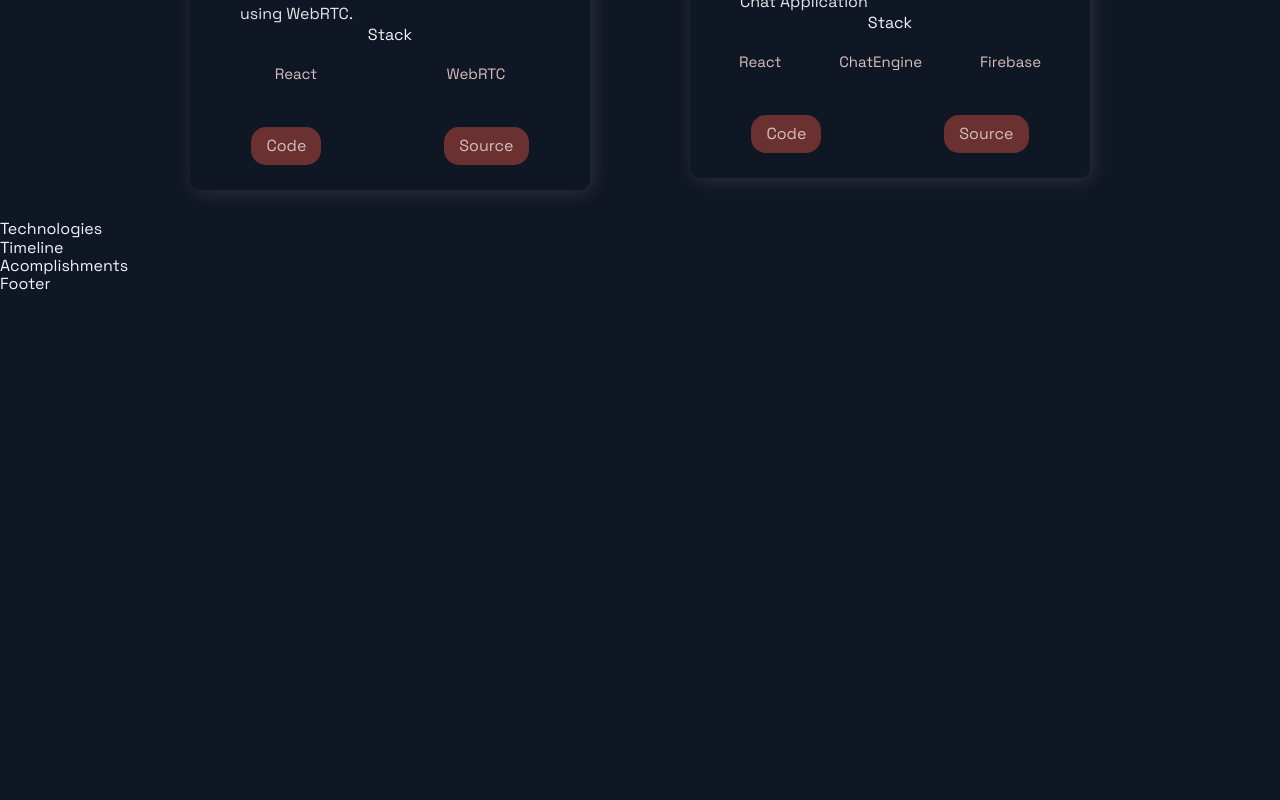
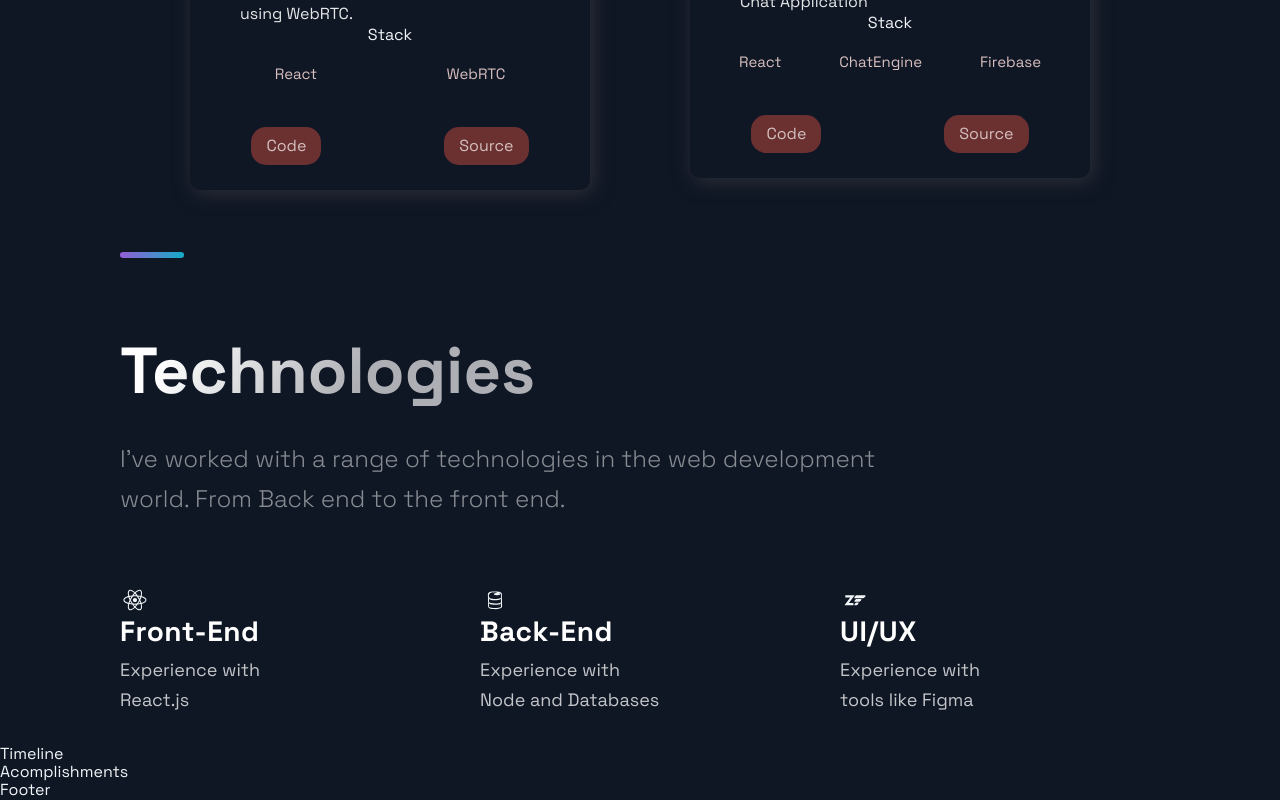
Before and after one commit to adi1506/portfolio_v2.0, a Next.js app: page / in a window 1280 px wide. Shown: the part 2102-2902 px from the top of the page. Before the commit the page ends 2396 px from the top, so only its background shows below. Built offline with nearby package versions, Linux system fonts and the light colour scheme.

Commit message:
Technologies Section added

```diff
--- a/src/components/Projects/Projects.js
+++ b/src/components/Projects/Projects.js
@@ -13,7 +13,7 @@ const Projects = () => (
             <BlogCard key={id}>
               <Img src={image}/>
               <TitleContent>
-                <HeaderThree title>
+                <HeaderThree title="true">
                   {title}
                 </HeaderThree>
                 <Hr/>
--- a/src/components/Technologies/Technologies.js
+++ b/src/components/Technologies/Technologies.js
@@ -4,9 +4,46 @@ import { Section, SectionDivider, SectionText, SectionTitle } from '../../styles
 import { List, ListContainer, ListItem, ListParagraph, ListTitle } from './TechnologiesStyles';
 
 const Technologies = () =>  (
-  <div>
-    Technologies
-  </div>
+  <Section id="tech">
+    <SectionDivider/>
+    <br/>
+    <SectionTitle main>Technologies</SectionTitle>
+    <SectionText>
+      I've worked with a range of technologies in the web development world. From Back end to the front end.
+    </SectionText>
+    <List>
+      <ListItem>
+        <DiReact size="3rem"/>
+        <ListContainer>
+          <ListTitle>Front-End</ListTitle>
+          <ListParagraph>
+            Experience with <br/>
+            React.js
+          </ListParagraph>
+        </ListContainer>
+      </ListItem>
+      <ListItem>
+        <DiFirebase size="3rem"/>
+        <ListContainer>
+          <ListTitle>Back-End</ListTitle>
+          <ListParagraph>
+            Experience with <br/>
+            Node and Databases
+          </ListParagraph>
+        </ListContainer>
+      </ListItem>
+      <ListItem>
+        <DiZend size="3rem"/>
+        <ListContainer>
+          <ListTitle>UI/UX</ListTitle>
+          <ListParagraph>
+            Experience with <br/>
+            tools like Figma
+          </ListParagraph>
+        </ListContainer>
+      </ListItem>
+    </List>
+  </Section>
 );
 
 export default Technologies;
```
